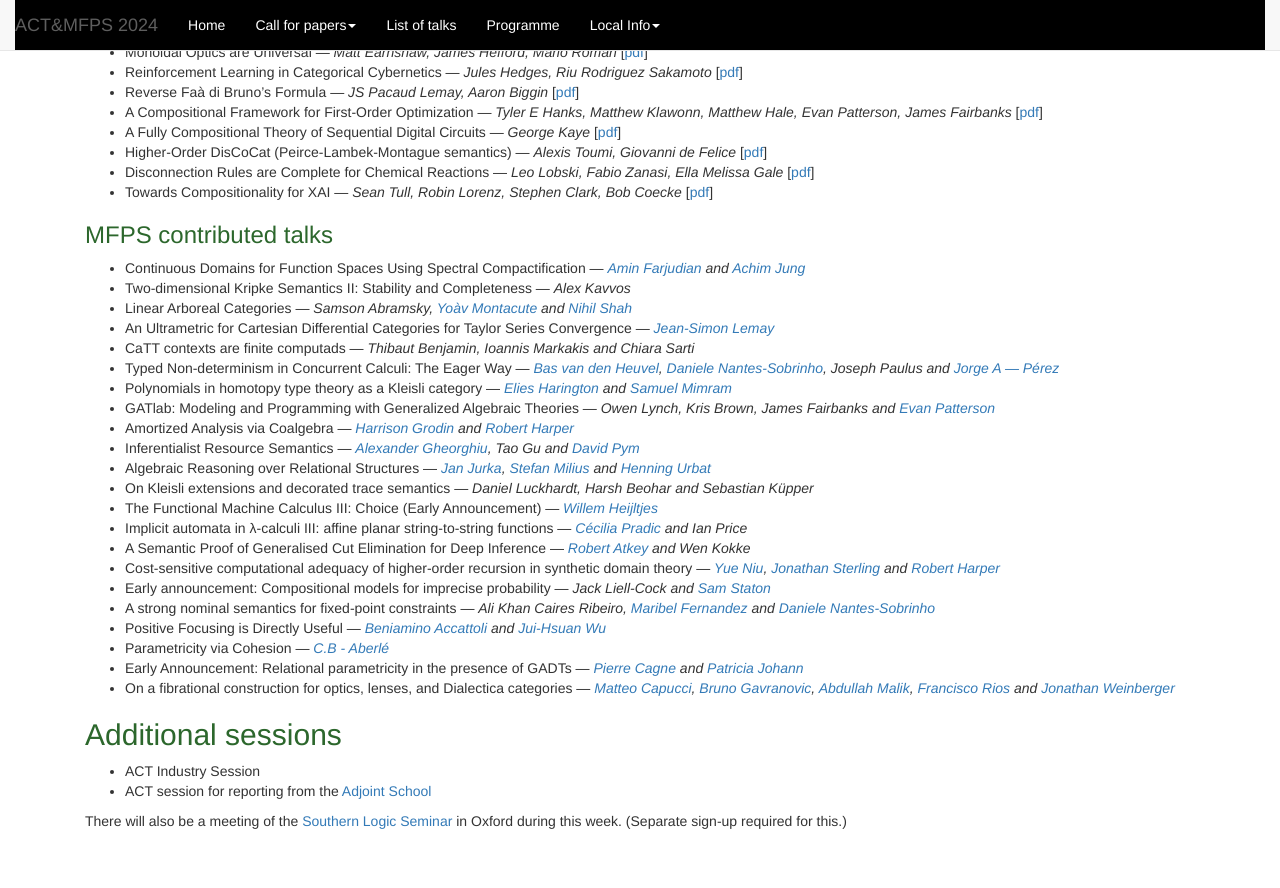
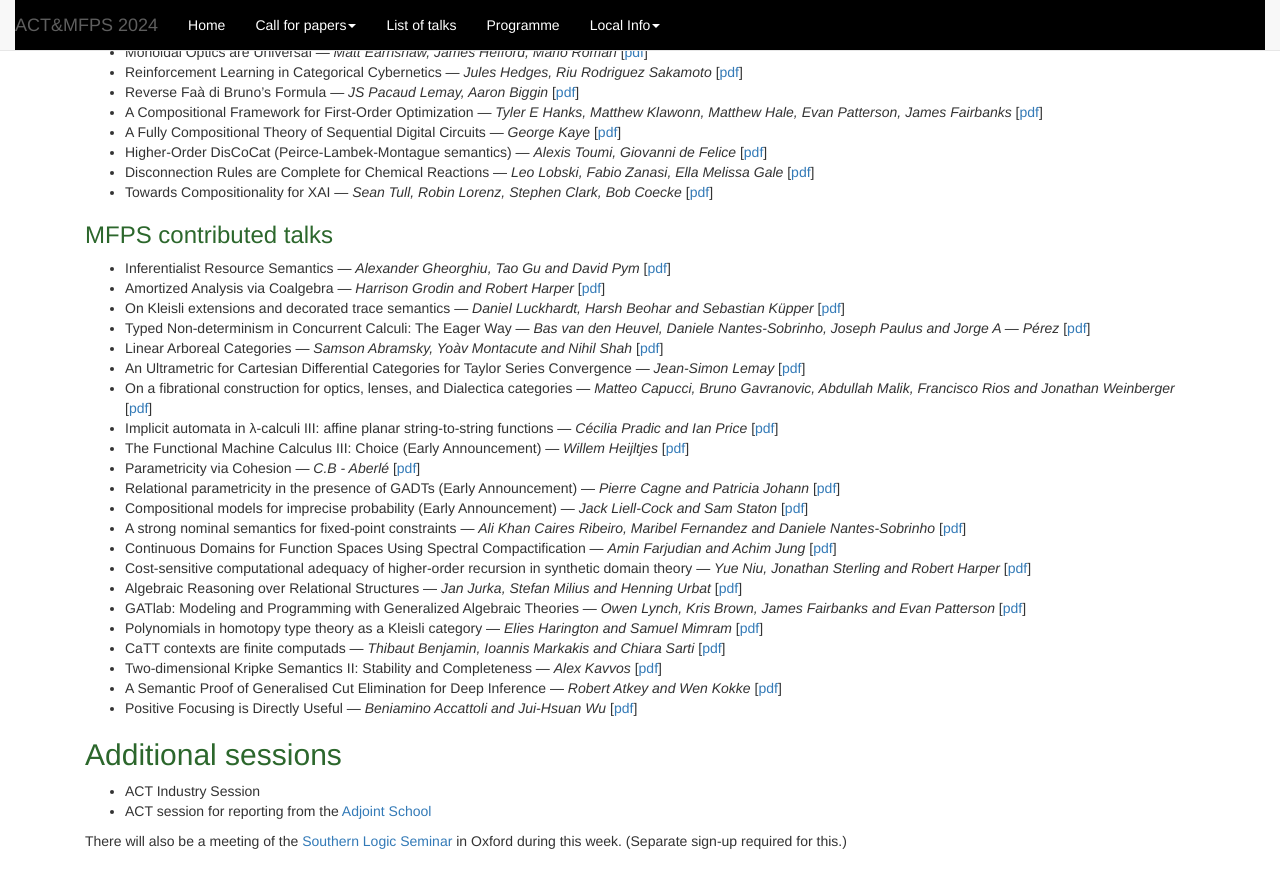
Before and after one commit to oxford24/oxford24.github.io, a Jekyll site: the page built from all-talks.md, in a window 1280 px wide and 900 px high, scrolled down 1835 px. Shown: the top 888 px of the window. Built offline with Jekyll 4.4.1, drawn with Linux system fonts in a browser that asks for light colours; part of the change alters nothing that is shown.

Commit message:
added pdf links to all-talks. Sorry the links to authors is now getting lost

```diff
--- a/all-talks.md
+++ b/all-talks.md
@@ -134,6 +134,30 @@ Jump to [ACT contributed talks](#act-contributed-talks) or [MFPS contributed tal
 ### MFPS contributed talks
 
 
+* Inferentialist Resource Semantics &mdash; <i>Alexander Gheorghiu, Tao Gu and David Pym</i> [<a href='https://oxford24.github.io/assets/mfps-papers/MFPS24-14.pdf'>pdf</a>]
+* Amortized Analysis via Coalgebra &mdash; <i>Harrison Grodin and Robert Harper</i> [<a href='https://oxford24.github.io/assets/mfps-papers/MFPS24-12.pdf'>pdf</a>]
+* On Kleisli extensions and decorated trace semantics &mdash; <i>Daniel Luckhardt, Harsh Beohar and Sebastian Küpper</i> [<a href='https://oxford24.github.io/assets/mfps-papers/MFPS24-16.pdf'>pdf</a>]
+* Typed Non-determinism in Concurrent Calculi: The Eager Way &mdash; <i>Bas van den Heuvel, Daniele Nantes-Sobrinho, Joseph Paulus and Jorge A — Pérez</i> [<a href='https://oxford24.github.io/assets/mfps-papers/MFPS24-9.pdf'>pdf</a>]
+* Linear Arboreal Categories &mdash; <i>Samson Abramsky, Yoàv Montacute and Nihil Shah</i> [<a href='https://oxford24.github.io/assets/mfps-papers/MFPS24-6.pdf'>pdf</a>]
+* An Ultrametric for Cartesian Differential Categories for Taylor Series Convergence &mdash; <i>Jean-Simon Lemay</i> [<a href='https://oxford24.github.io/assets/mfps-papers/MFPS24-7.pdf'>pdf</a>]
+* On a fibrational construction for optics, lenses, and Dialectica categories &mdash; <i>Matteo Capucci, Bruno Gavranovic, Abdullah Malik, Francisco Rios and Jonathan Weinberger</i> [<a href='https://oxford24.github.io/assets/mfps-papers/MFPS24-36.pdf'>pdf</a>]
+* Implicit automata in λ-calculi III: affine planar string-to-string functions &mdash; <i>Cécilia Pradic and Ian Price</i> [<a href='https://oxford24.github.io/assets/mfps-papers/MFPS24-20.pdf'>pdf</a>]
+* The Functional Machine Calculus III: Choice (Early Announcement) &mdash; <i>Willem Heijltjes</i> [<a href='https://oxford24.github.io/assets/mfps-papers/MFPS24-17.pdf'>pdf</a>]
+* Parametricity via Cohesion &mdash; <i>C.B - Aberlé</i> [<a href='https://oxford24.github.io/assets/mfps-papers/MFPS24-34.pdf'>pdf</a>]
+* Relational parametricity in the presence of GADTs (Early Announcement) &mdash; <i>Pierre Cagne and Patricia Johann</i> [<a href='https://oxford24.github.io/assets/mfps-papers/MFPS24-35.pdf'>pdf</a>]
+* Compositional models for imprecise probability (Early Announcement) &mdash; <i>Jack Liell-Cock and Sam Staton</i> [<a href='https://oxford24.github.io/assets/mfps-papers/MFPS24-25.pdf'>pdf</a>]
+* A strong nominal semantics for fixed-point constraints &mdash; <i>Ali Khan Caires Ribeiro, Maribel Fernandez and Daniele Nantes-Sobrinho</i> [<a href='https://oxford24.github.io/assets/mfps-papers/MFPS24-26.pdf'>pdf</a>]
+* Continuous Domains for Function Spaces Using Spectral Compactification &mdash; <i>Amin Farjudian and Achim Jung</i> [<a href='https://oxford24.github.io/assets/mfps-papers/MFPS24-1.pdf'>pdf</a>]
+* Cost-sensitive computational adequacy of higher-order recursion in synthetic domain theory &mdash; <i>Yue Niu, Jonathan Sterling and Robert Harper</i> [<a href='https://oxford24.github.io/assets/mfps-papers/MFPS24-24.pdf'>pdf</a>]
+* Algebraic Reasoning over Relational Structures &mdash; <i>Jan Jurka, Stefan Milius and Henning Urbat</i> [<a href='https://oxford24.github.io/assets/mfps-papers/MFPS24-15.pdf'>pdf</a>]
+* GATlab: Modeling and Programming with Generalized Algebraic Theories &mdash; <i>Owen Lynch, Kris Brown, James Fairbanks and Evan Patterson</i> [<a href='https://oxford24.github.io/assets/mfps-papers/MFPS24-11.pdf'>pdf</a>]
+* Polynomials in homotopy type theory as a Kleisli category &mdash; <i>Elies Harington and Samuel Mimram</i> [<a href='https://oxford24.github.io/assets/mfps-papers/MFPS24-10.pdf'>pdf</a>]
+* CaTT contexts are finite computads &mdash; <i>Thibaut Benjamin, Ioannis Markakis and Chiara Sarti</i> [<a href='https://oxford24.github.io/assets/mfps-papers/MFPS24-8.pdf'>pdf</a>]
+* Two-dimensional Kripke Semantics II: Stability and Completeness &mdash; <i>Alex Kavvos</i> [<a href='https://oxford24.github.io/assets/mfps-papers/MFPS24-4.pdf'>pdf</a>]
+* A Semantic Proof of Generalised Cut Elimination for Deep Inference &mdash; <i>Robert Atkey and Wen Kokke</i> [<a href='https://oxford24.github.io/assets/mfps-papers/MFPS24-22.pdf'>pdf</a>]
+* Positive Focusing is Directly Useful &mdash; <i>Beniamino Accattoli and Jui-Hsuan Wu</i> [<a href='https://oxford24.github.io/assets/mfps-papers/MFPS24-27.pdf'>pdf</a>]
+
+<!--
 * Continuous Domains for Function Spaces Using Spectral Compactification &mdash; <i><a href="https://www.birmingham.ac.uk/schools/mathematics/people/navigation.aspx?ReferenceId=205075&amp;Name=dr-amin-farjudian">Amin Farjudian</a> and <a href="https://www.cs.bham.ac.uk/~axj/">Achim Jung</a></i>
 * Two-dimensional Kripke Semantics II: Stability and Completeness &mdash; <i>Alex Kavvos</i>
 * Linear Arboreal Categories &mdash; <i>Samson Abramsky, <a href="https://www.cl.cam.ac.uk/~ym374/">Yoàv Montacute</a> and <a href="http://www.cs.ox.ac.uk/people/nihil.shah/">Nihil Shah</a></i>
@@ -156,7 +180,7 @@ Jump to [ACT contributed talks](#act-contributed-talks) or [MFPS contributed tal
 * Parametricity via Cohesion &mdash; <i><a href="https://cbaberle.com">C.B - Aberlé</a></i>
 * Early Announcement: Relational parametricity in the presence of GADTs &mdash; <i><a href="https://www.normalesup.org/~cagne/index.html">Pierre Cagne</a> and <a href="http://cs.appstate.edu/johannp">Patricia Johann</a></i>
 * On a fibrational construction for optics, lenses, and Dialectica categories &mdash;
-<i><a href="https://matteocapucci.wordpress.com">Matteo Capucci</a>, <a href="https://www.brunogavranovic.com/">Bruno Gavranovic</a>, <a href="https://abdullahnaeemmalik.github.io/">Abdullah Malik</a>, <a href="https://www.ornl.gov/staff-profile/francisco-r-rios">Francisco Rios</a> and <a href="https://sites.google.com/view/jonathanweinberger">Jonathan Weinberger</a></i>
+<i><a href="https://matteocapucci.wordpress.com">Matteo Capucci</a>, <a href="https://www.brunogavranovic.com/">Bruno Gavranovic</a>, <a href="https://abdullahnaeemmalik.github.io/">Abdullah Malik</a>, <a href="https://www.ornl.gov/staff-profile/francisco-r-rios">Francisco Rios</a> and <a href="https://sites.google.com/view/jonathanweinberger">Jonathan Weinberger</a></i>-->
 
 ## Additional sessions
 
```
